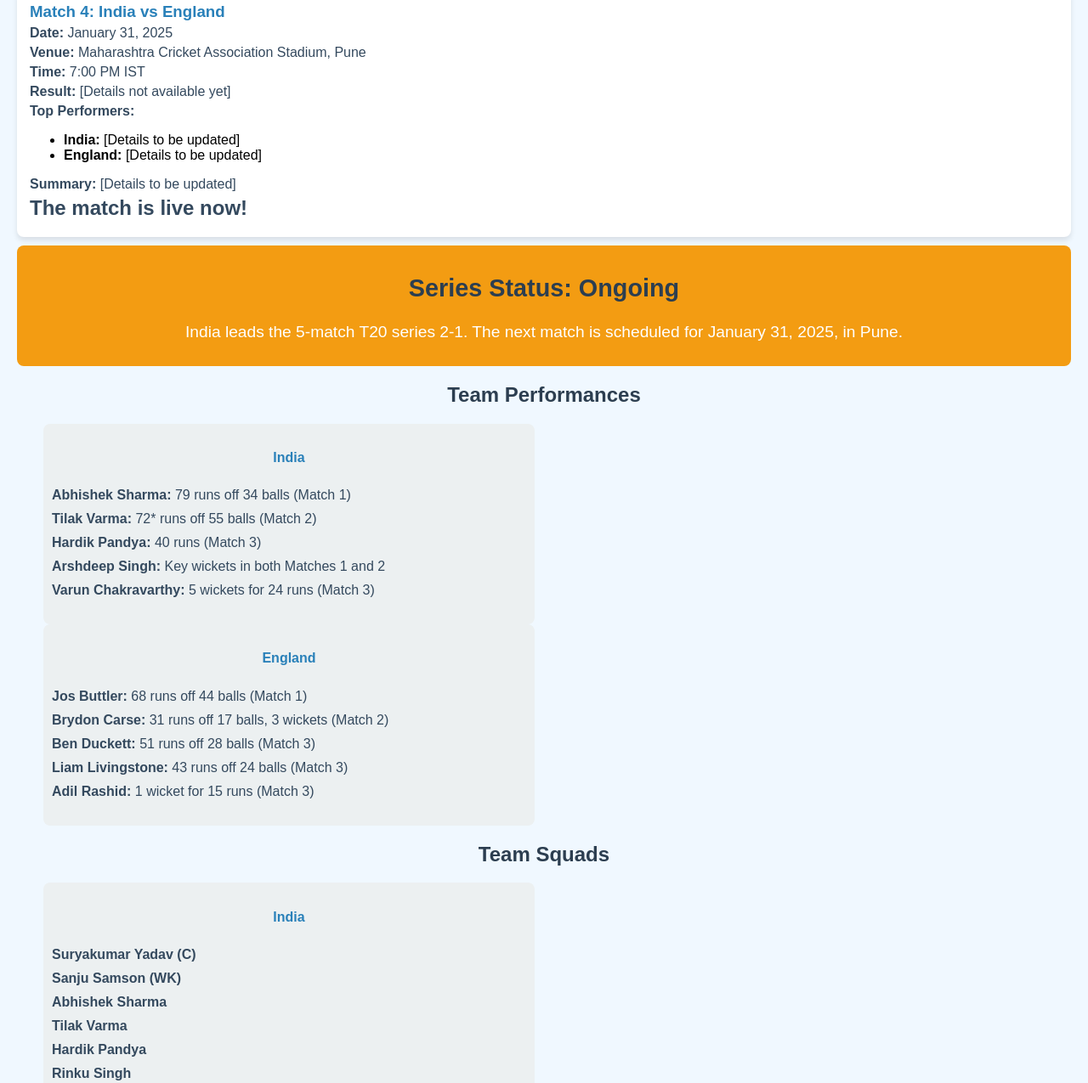
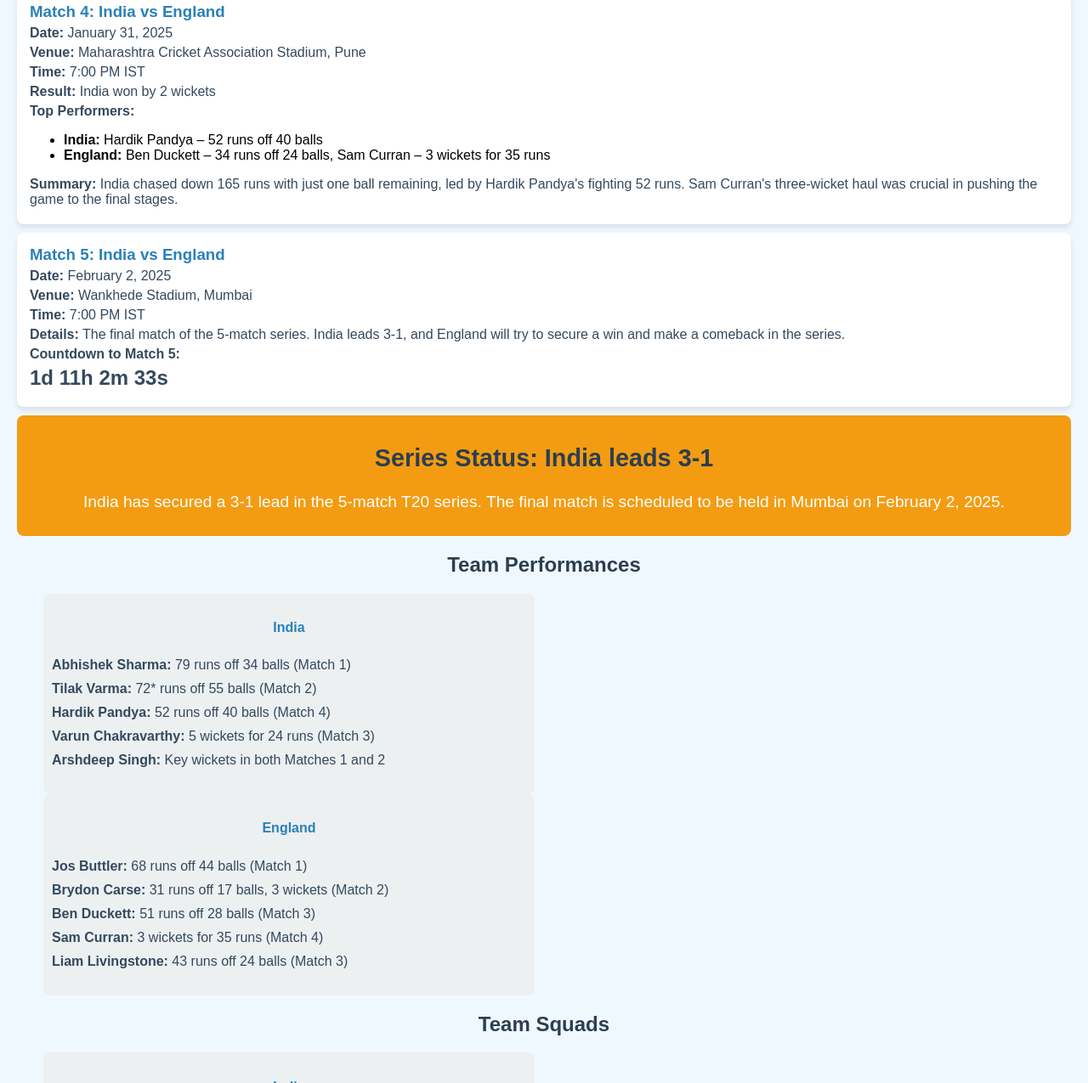
Before and after one commit to mpeditz9p/monish-hub, a plain HTML site: page index.html in a window 1280 px wide. Shown: the part 929-2204 px from the top of the page at 85% size. Drawn offline with Linux system fonts and the light colour scheme.

Commit message:
Update index.html

```diff
--- a/index.html
+++ b/index.html
@@ -83,11 +83,35 @@
             color: #e74c3c;
         }
     </style>
+    <script>
+        // Countdown Timer function
+        function startCountdown() {
+            const targetDate = new Date("February 2, 2025 19:00:00").getTime();
+
+            const interval = setInterval(function() {
+                const now = new Date().getTime();
+                const distance = targetDate - now;
+
+                const days = Math.floor(distance / (1000 * 60 * 60 * 24));
+                const hours = Math.floor((distance % (1000 * 60 * 60 * 24)) / (1000 * 60 * 60));
+                const minutes = Math.floor((distance % (1000 * 60 * 60)) / (1000 * 60));
+                const seconds = Math.floor((distance % (1000 * 60)) / 1000);
+
+                document.getElementById("countdownTimer").innerHTML = days + "d " + hours + "h " + minutes + "m " + seconds + "s ";
+
+                if (distance < 0) {
+                    clearInterval(interval);
+                    document.getElementById("countdownTimer").innerHTML = "Match Started!";
+                }
+            }, 1000);
+        }
+    </script>
 </head>
-<body>
+<body onload="startCountdown()">
     <h1>India vs England T20 Series 2025</h1>
     <h2>Match Results and Details</h2>
 
+    <!-- Match 1 -->
     <div class="match">
         <h3>Match 1: India vs England</h3>
         <p><strong>Date:</strong> January 22, 2025</p>
@@ -101,6 +125,7 @@
         <p><strong>Summary:</strong> India chased down a target of 133 runs in just 12.5 overs, with Abhishek Sharma's explosive batting leading the way. England's innings were restricted by India's bowlers, with Arshdeep Singh and Varun Chakravarthy taking crucial wickets.</p>
     </div>
 
+    <!-- Match 2 -->
     <div class="match">
         <h3>Match 2: India vs England</h3>
         <p><strong>Date:</strong> January 25, 2025</p>
@@ -114,6 +139,7 @@
         <p><strong>Summary:</strong> In a thrilling encounter, India chased down 166 runs with four balls to spare. Tilak Varma's unbeaten 72 guided India to victory, while Brydon Carse's all-round performance kept England in the game.</p>
     </div>
 
+    <!-- Match 3 -->
     <div class="match">
         <h3>Match 3: India vs England</h3>
         <p><strong>Date:</strong> January 28, 2025</p>
@@ -127,90 +153,89 @@
         <p><strong>Summary:</strong> England posted 171/9, with key contributions from Ben Duckett and Liam Livingstone. Varun Chakravarthy's 5-wicket haul gave India a chance, but despite Hardik Pandya's fightback, India fell short, finishing at 145/9.</p>
     </div>
 
+    <!-- Match 4 -->
     <div class="match">
         <h3>Match 4: India vs England</h3>
         <p><strong>Date:</strong> January 31, 2025</p>
         <p><strong>Venue:</strong> Maharashtra Cricket Association Stadium, Pune</p>
         <p><strong>Time:</strong> 7:00 PM IST</p>
-        <p><strong>Result:</strong> [Details not available yet]</p>
+        <p><strong>Result:</strong> India won by 2 wickets</p>
         <p><strong>Top Performers:</strong></p>
         <ul>
-            <li><strong>India:</strong> [Details to be updated]</li>
-            <li><strong>England:</strong> [Details to be updated]</li>
+            <li><strong>India:</strong> Hardik Pandya – 52 runs off 40 balls</li>
+            <li><strong>England:</strong> Ben Duckett – 34 runs off 24 balls, Sam Curran – 3 wickets for 35 runs</li>
         </ul>
-        <p><strong>Summary:</strong> [Details to be updated]</p>
-        <p class="timer" id="countdownTimer">Time Remaining: Loading...</p>
+        <p><strong>Summary:</strong> India chased down 165 runs with just one ball remaining, led by Hardik Pandya's fighting 52 runs. Sam Curran's three-wicket haul was crucial in pushing the game to the final stages.</p>
+    </div>
+
+    <!-- Match 5 (Upcoming) -->
+    <div class="match">
+        <h3>Match 5: India vs England</h3>
+        <p><strong>Date:</strong> February 2, 2025</p>
+        <p><strong>Venue:</strong> Wankhede Stadium, Mumbai</p>
+        <p><strong>Time:</strong> 7:00 PM IST</p>
+        <p><strong>Details:</strong> The final match of the 5-match series. India leads 3-1, and England will try to secure a win and make a comeback in the series.</p>
+        <p><strong>Countdown to Match 5:</strong></p>
+        <p class="timer" id="countdownTimer"></p>
     </div>
 
     <div class="winner">
-        <h2>Series Status: Ongoing</h2>
-        <p>India leads the 5-match T20 series 2-1. The next match is scheduled for January 31, 2025, in Pune.</p>
+        <h2>Series Status: India leads 3-1</h2>
+        <p>India has secured a 3-1 lead in the 5-match T20 series. The final match is scheduled to be held in Mumbai on February 2, 2025.</p>
     </div>
 
     <h2>Team Performances</h2>
 
+    <!-- India Team -->
     <div class="team">
         <h4>India</h4>
         <ul>
             <li><strong>Abhishek Sharma:</strong> 79 runs off 34 balls (Match 1)</li>
             <li><strong>Tilak Varma:</strong> 72* runs off 55 balls (Match 2)</li>
-            <li><strong>Hardik Pandya:</strong> 40 runs (Match 3)</li>
+            <li><strong>Hardik Pandya:</strong> 52 runs off 40 balls (Match 4)</li>
+            <li><strong>Varun Chakravarthy:</strong> 5 wickets for 24 runs (Match 3)</li>
             <li><strong>Arshdeep Singh:</strong> Key wickets in both Matches 1 and 2</li>
-            <li><strong>Varun Chakravarthy:</strong> 5 wickets for 24 runs (Match 3)</li>
         </ul>
     </div>
 
+    <!-- England Team -->
     <div class="team">
         <h4>England</h4>
         <ul>
             <li><strong>Jos Buttler:</strong> 68 runs off 44 balls (Match 1)</li>
             <li><strong>Brydon Carse:</strong> 31 runs off 17 balls, 3 wickets (Match 2)</li>
             <li><strong>Ben Duckett:</strong> 51 runs off 28 balls (Match 3)</li>
+            <li><strong>Sam Curran:</strong> 3 wickets for 35 runs (Match 4)</li>
             <li><strong>Liam Livingstone:</strong> 43 runs off 24 balls (Match 3)</li>
-            <li><strong>Adil Rashid:</strong> 1 wicket for 15 runs (Match 3)</li>
         </ul>
     </div>
 
     <h2>Team Squads</h2>
 
+    <!-- India Squad -->
     <div class="team">
         <h4>India</h4>
         <ul>
             <li><strong>Suryakumar Yadav (C)</strong></li>
             <li><strong>Sanju Samson (WK)</strong></li>
             <li><strong>Abhishek Sharma</strong></li>
-            <li><strong>Tilak Varma</strong></li>
             <li><strong>Hardik Pandya</strong></li>
-            <li><strong>Rinku Singh</strong></li>
-            <li><strong>Nitish Kumar Reddy</strong></li>
-            <li><strong>Axar Patel (VC)</strong></li>
-            <li><strong>Harshit Rana</strong></li>
+            <li><strong>Ravindra Jadeja</strong></li>
             <li><strong>Arshdeep Singh</strong></li>
-            <li><strong>Mohammad Shami</strong></li>
             <li><strong>Varun Chakravarthy</strong></li>
-            <li><strong>Ravi Bishnoi</strong></li>
-            <li><strong>Washington Sundar</strong></li>
-            <li><strong>Dhruv Jurel (WK)</strong></li>
         </ul>
     </div>
 
+    <!-- England Squad -->
     <div class="team">
         <h4>England</h4>
         <ul>
-            <li><strong>Jos Buttler (C, WK)</strong></li>
-            <li><strong>Harry Brook (VC)</strong></li>
+            <li><strong>Jos Buttler (C)</strong></li>
+            <li><strong>Ben Stokes</strong></li>
+            <li><strong>Sam Curran</strong></li>
+            <li><strong>Liam Livingstone</strong></li>
+            <li><strong>David Willey</strong></li>
             <li><strong>Ben Duckett</strong></li>
-            <li><strong>Phil Salt (WK)</strong></li>
-            <li><strong>Jamie Smith</strong></li>
-            <li><strong>David Willey</strong></li>
-            <li><strong>Ben Stokes</strong></li>
-            <li><strong>Chris Woakes</strong></li>
-            <li><strong>Jofra Archer</strong></li>
-            <li><strong>Adil Rashid</strong></li>
-            <li><strong>Reece Topley</strong></li>
-            <li><strong>Sam Curran</strong></li>
-            <li><strong>Brydon Carse</strong></li>
-            <li><strong>Liam Livingstone</strong></li>
         </ul>
     </div>
 
@@ -222,27 +247,5 @@
         <p>Follow me on Instagram: <a href="https://www.instagram.com/mp_editz9p" target="_blank">mp_editz9p</a></p>
     </div>
 
-    <script>
-        // Countdown Timer for Match 4
-        const countdownDate = new Date("January 31, 2025 19:00:00").getTime();
-
-        const x = setInterval(function() {
-            const now = new Date().getTime();
-            const distance = countdownDate - now;
-
-            const days = Math.floor(distance / (1000 * 60 * 60 * 24));
-            const hours = Math.floor((distance % (1000 * 60 * 60 * 24)) / (1000 * 60 * 60));
-            const minutes = Math.floor((distance % (1000 * 60 * 60)) / (1000 * 60));
-            const seconds = Math.floor((distance % (1000 * 60)) / 1000);
-
-            document.getElementById("countdownTimer").innerHTML =
-                "Time Remaining: " + days + "d " + hours + "h " + minutes + "m " + seconds + "s ";
-
-            if (distance < 0) {
-                clearInterval(x);
-                document.getElementById("countdownTimer").innerHTML = "The match is live now!";
-            }
-        }, 1000);
-    </script>
 </body>
 </html>
```
